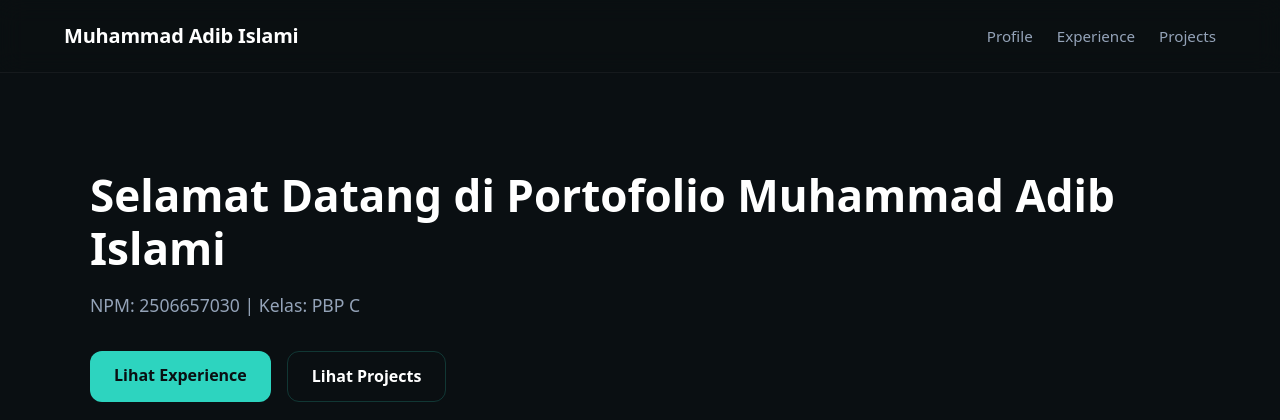
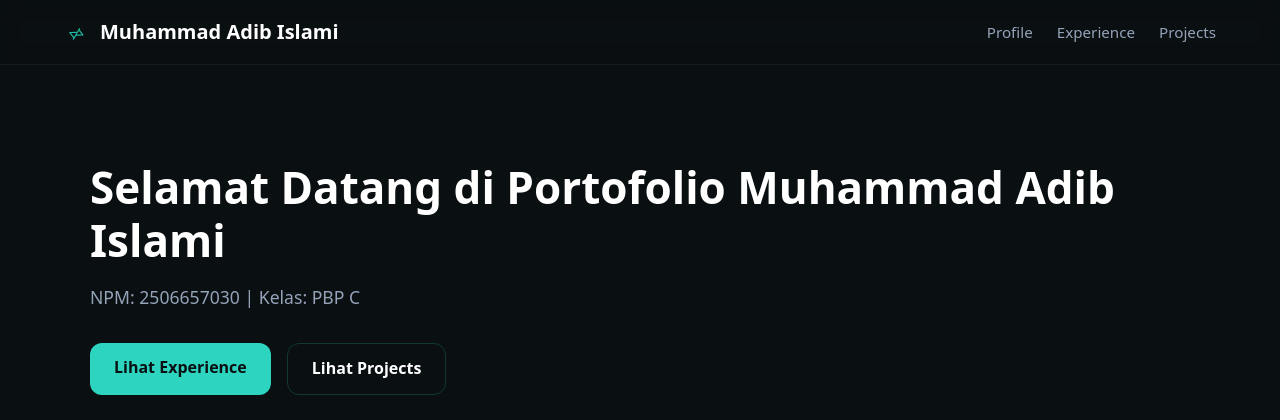
Before and after one commit to deepanooo/myportofolioo, a Django app: page / in a window 1280 px wide. Shown: the top 420 px of the page. Run offline with Django 5.2, Linux system fonts and the light colour scheme.

Commit message:
menambahkan logo

```diff
--- a/static/css/style.css
+++ b/static/css/style.css
@@ -49,11 +49,27 @@ header {
 }
 
 .brand {
+    display: flex;
+    align-items: center;
+    gap: 12px;
+    text-decoration: none;
     color: var(--text-primary);
     font-size: 1.25rem;
     font-weight: 700;
-    text-decoration: none;
-    letter-spacing: -0.01em;
+    line-height: 1;
+}
+
+.brand span {
+    display: block;
+    line-height: 1;
+}
+
+.nav-logo{
+    height: 24px;
+    width: auto;
+    display: block;
+    flex-shrink: 0;
+    transform: translateY(2px);
 }
 
 nav {
--- a/templates/experience.html
+++ b/templates/experience.html
@@ -9,7 +9,10 @@
 </head>
 <body>
     <header>
-        <a href="{% url 'main:show_main' %}" class="brand">{{ name }}</a>
+        <a href="{% url 'main:show_main' %}" class="brand">
+            <img src="{% static 'img/Frame 3.svg' %}" alt="Logo" class="nav-logo">
+            <span>{{ name }}</span>
+        </a>
         <nav>
             <a href="{% url 'main:show_main' %}">Profile</a>
             <a href="{% url 'main:show_experience' %}">Experience</a>
--- a/templates/index.html
+++ b/templates/index.html
@@ -10,7 +10,10 @@
 </head>
 <body>
     <header>
-        <a href="{% url 'main:show_main' %}" class="brand">{{ name }}</a>
+        <a href="{% url 'main:show_main' %}" class="brand">
+            <img src="{% static 'img/Frame 3.svg' %}" alt="Logo" class="nav-logo">
+            <span>{{ name }}</span>
+        </a>
         <nav>
             <a href="{% url 'main:show_main' %}">Profile</a>
             <a href="{% url 'main:show_experience' %}">Experience</a>
--- a/templates/projects.html
+++ b/templates/projects.html
@@ -10,8 +10,12 @@
 </head>
 <body>
     <header>
-        <a href="{% url 'main:show_main' %}" class="brand">{{ name }}</a>
+        <a href="{% url 'main:show_main' %}" class="brand">
+            <img src="{% static 'img/Frame 3.svg' %}" alt="Logo" class="nav-logo">
+            <span>{{ name }}</span>
+        </a>
         <nav>
+
             <a href="{% url 'main:show_main' %}">Profile</a>
             <a href="{% url 'main:show_experience' %}">Experience</a>
             <a href="{% url 'main:show_project' %}">Projects</a>
```
